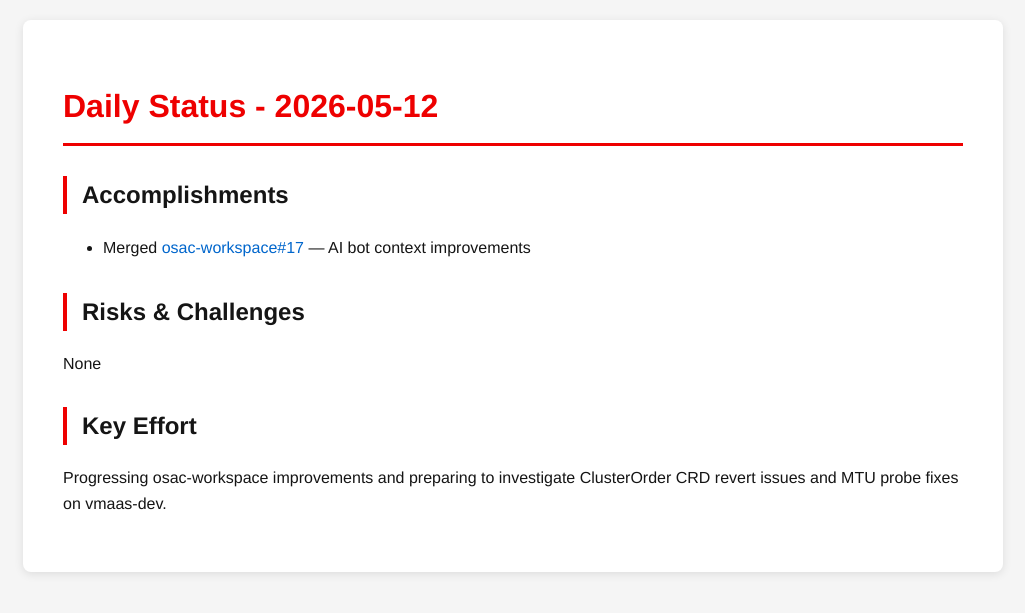
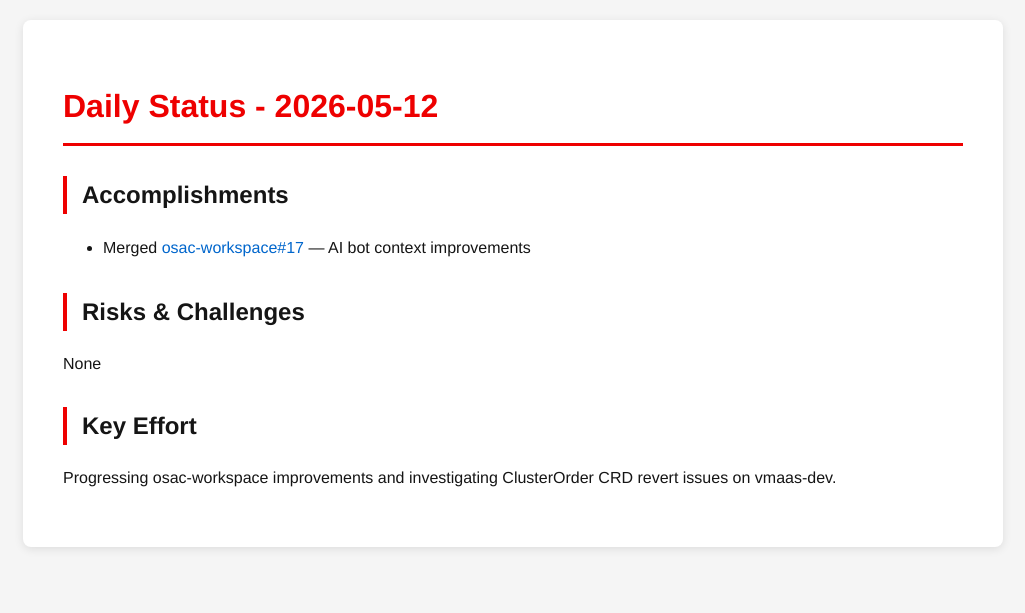
Before and after one commit to tzvatot/daily-status, a Jekyll site: the page built from 2026-05-12.md, in a window 1280 px wide. Shown: the top 613 px of the page, without its empty margins (127-1152 px from the left). Built offline with Jekyll 4.4.1, drawn with Linux system fonts in a browser that asks for light colours.

Commit message:
Daily status update - 2026-05-12

```diff
--- a/2026-05-12.md
+++ b/2026-05-12.md
@@ -13,4 +13,4 @@ date: 2026-05-12
 None
 
 ## Key Effort
-Progressing osac-workspace improvements and preparing to investigate ClusterOrder CRD revert issues and MTU probe fixes on vmaas-dev.
+Progressing osac-workspace improvements and investigating ClusterOrder CRD revert issues on vmaas-dev.
```
